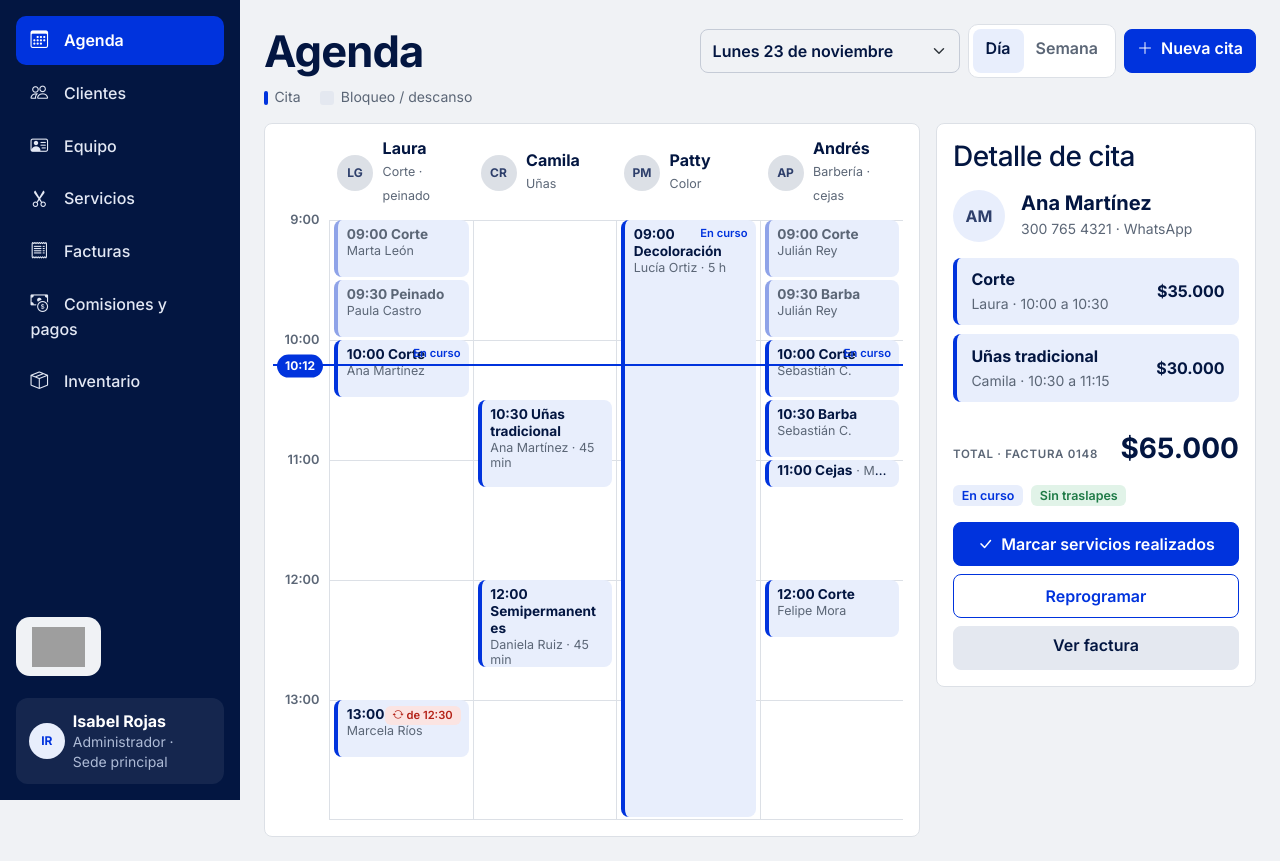
After one commit to svzapatac/Citara, a PHP site: page /agenda.html in a window 1280 px wide. The commit adds this page. Run offline with PHP 8.4, Linux system fonts and the light colour scheme; grey boxes are pictures that could not be loaded.

Commit message:
feat(Ciatra): creamos el menu con js y agenda con su respectivo estilo

```diff
--- a/Front/Style.css
+++ b/Front/Style.css
@@ -131,3 +131,94 @@ hr { border-color: var(--c-linea); opacity: 1; }
 .servicio .nombre { font-weight: 700; flex: 1; }
 .servicio .duracion { color: var(--c-texto2); }
 .servicio .form-control { width: 130px; text-align: right; font-weight: 700; }
+
+/* Panel: menú lateral */
+.menu-envoltura { flex: none; }
+.contenido { flex: 1; min-width: 0; }
+
+.menu-lateral { width: 240px; background: var(--c-marino); padding: 1rem;
+                position: sticky; top: 0; height: 100vh; overflow-y: auto; }
+
+/* Menú: nav-pills de Bootstrap con la paleta de Citara */
+.nav-citara {
+  --bs-nav-link-color: #E3E8F4;
+  --bs-nav-link-hover-color: #fff;
+  --bs-nav-link-padding-y: .7rem;
+  --bs-nav-link-padding-x: .9rem;
+  --bs-nav-link-font-size: 1rem;
+  --bs-nav-link-font-weight: 500;
+  --bs-nav-pills-border-radius: 10px;
+  --bs-nav-pills-link-active-bg: var(--c-accion);
+  --bs-nav-pills-link-active-color: #fff;
+}
+.nav-citara .nav-link:hover { background: rgba(255,255,255,.08); }
+.nav-citara .nav-link.active { font-weight: 600; }
+.nav-citara .nav-link i { font-size: 1.1rem; }
+
+.usuario-caja { background: rgba(255,255,255,.07); border-radius: 12px; padding: .8rem; color: #fff; }
+.usuario-caja small { color: #AEBBD6; }
+.usuario-caja .avatar { background: var(--c-suave); color: var(--c-accion); flex: none; }
+
+.avatar { width: 36px; height: 36px; background: var(--c-linea); color: var(--c-medio);
+          font-weight: 700; font-size: .75rem; flex: none; }
+
+/* Celular */
+.barra-movil { background: var(--c-marino); }
+.offcanvas-citara { --bs-offcanvas-width: 280px; background: var(--c-marino); }
+
+/*  Agenda */
+/* Selector Día / Semana */
+.segmento { background: #fff; border: 1px solid var(--c-linea); border-radius: 10px; padding: 4px; }
+.btn-segmento { --bs-btn-color: var(--c-texto2); --bs-btn-border-color: transparent;
+                --bs-btn-hover-color: var(--c-marino); --bs-btn-hover-border-color: transparent;
+                --bs-btn-active-bg: var(--c-suave); --bs-btn-active-color: var(--c-marino);
+                --bs-btn-active-border-color: transparent; border-radius: 8px !important; }
+
+/* Leyenda */
+.leyenda-cita    { display: inline-block; width: 4px;  height: 14px; background: var(--c-accion); border-radius: 2px; vertical-align: middle; margin-right: .4rem; }
+.leyenda-bloqueo { display: inline-block; width: 14px; height: 14px; background: #E4E8F0; border-radius: 3px; vertical-align: middle; margin-right: .4rem; }
+
+/* Cuadrícula del día: 1 hora = --hora de alto */
+.agenda { --hora: 120px; }
+.agenda-scroll { overflow-x: auto; }
+.agenda-ancho { min-width: 640px; padding: 1rem 1rem 1rem .5rem; }
+.agenda-cab, .agenda-cuerpo { display: grid; grid-template-columns: 56px repeat(4, minmax(0, 1fr)); }
+.agenda-cab { padding-bottom: .9rem; }
+.agenda-emp { display: flex; align-items: center; gap: .6rem; padding: 0 .5rem; }
+.agenda-emp strong { display: block; line-height: 1.1; }
+.agenda-emp small { color: var(--c-texto2); font-size: .78rem; }
+
+.agenda-cuerpo { position: relative; }
+.agenda-horas { position: relative; }
+.agenda-horas span { position: absolute; right: .6rem; top: calc(var(--hora) * var(--n));
+                     transform: translateY(-50%); font-size: .8rem; font-weight: 600; color: var(--c-texto2); }
+
+.agenda-col { position: relative; height: calc(var(--hora) * 5);
+              border-left: 1px solid var(--c-linea); border-bottom: 1px solid var(--c-linea);
+              background-image: repeating-linear-gradient(to bottom, var(--c-linea) 0, var(--c-linea) 1px, transparent 1px, transparent var(--hora)); }
+
+/* Línea de la hora actual */
+.agenda-ahora { position: absolute; left: 0; right: 0; top: calc(var(--hora) * var(--ini));
+                border-top: 2px solid var(--c-accion); z-index: 3; pointer-events: none; }
+.agenda-ahora span { position: absolute; left: 4px; top: 0; transform: translateY(-50%);
+                     background: var(--c-accion); color: #fff; font-size: .75rem; font-weight: 700;
+                     padding: .15rem .5rem; border-radius: 999px; }
+
+/* Citas: --ini = horas desde las 9:00, --dur = duración en horas */
+.cita { position: absolute; left: 4px; right: 4px; z-index: 1;
+        top: calc(var(--hora) * var(--ini)); height: calc(var(--hora) * var(--dur) - 3px);
+        background: var(--c-suave); border-left: 4px solid var(--c-accion); border-radius: 8px;
+        padding: .35rem .55rem; overflow: hidden; line-height: 1.25; font-size: .85rem; }
+.cita strong { color: var(--c-marino); }
+.cita small  { color: var(--c-texto2); font-size: .78rem; }
+.cita.hecha { border-left-color: #8FA3E8; }
+.cita.hecha strong { color: var(--c-texto2); }
+.cita.corta { padding-top: .15rem; white-space: nowrap; text-overflow: ellipsis; }
+.cita-estado { position: absolute; top: .35rem; right: .5rem; font-size: .7rem; font-weight: 600; color: var(--c-accion); }
+
+/* Detalle de cita */
+.linea-servicio { display: flex; justify-content: space-between; align-items: center; gap: 1rem;
+                  background: var(--c-suave); border-left: 4px solid var(--c-accion);
+                  border-radius: 8px; padding: .6rem .9rem; margin-bottom: .6rem; }
+.linea-servicio small { color: var(--c-texto2); }
+.etiqueta { font-size: .72rem; font-weight: 600; letter-spacing: .06em; text-transform: uppercase; color: var(--c-texto2); }
--- /dev/null
+++ b/Front/agenda.html
@@ -0,0 +1,157 @@
+<!DOCTYPE html>
+<html lang="es">
+<head>
+  <meta charset="UTF-8">
+  <meta name="viewport" content="width=device-width, initial-scale=1.0">
+  <title>Agenda · Citara</title>
+  <link href="https://cdn.jsdelivr.net/npm/bootstrap@5.3.3/dist/css/bootstrap.min.css" rel="stylesheet">
+  <link href="https://cdn.jsdelivr.net/npm/bootstrap-icons@1.11.3/font/bootstrap-icons.min.css" rel="stylesheet">
+  <link href="https://fonts.googleapis.com/css2?family=Inter:wght@400;500;600;700&display=swap" rel="stylesheet">
+  <link href="Style.css" rel="stylesheet">
+</head>
+<body>
+
+<div class="d-flex flex-column flex-lg-row">
+
+  <!-- Menú lateral (lo construye menu.js) -->
+  <div id="menu-lateral" class="menu-envoltura" data-activo="agenda" data-rol="administrador"></div>
+
+  <main class="contenido p-3 p-lg-4">
+
+    <!-- Encabezado -->
+    <div class="d-flex flex-wrap align-items-center justify-content-between gap-3 mb-2">
+      <h1 class="mb-0">Agenda</h1>
+      <div class="d-flex flex-wrap align-items-center gap-2">
+        <select class="form-select w-auto fw-semibold" aria-label="Fecha">
+          <option selected>Lunes 23 de noviembre</option>
+          <option>Martes 24 de noviembre</option>
+          <option>Miércoles 25 de noviembre</option>
+          <option>Jueves 26 de noviembre</option>
+          <option>Viernes 27 de noviembre</option>
+          <option>Sábado 28 de noviembre</option>
+        </select>
+        <div class="btn-group segmento" role="group" aria-label="Vista">
+          <a href="agenda.html" class="btn btn-segmento active" aria-current="page">Día</a>
+          <a href="agenda-semana.html" class="btn btn-segmento">Semana</a>
+        </div>
+        <a href="nueva-cita.html" class="btn btn-primary"><i class="bi bi-plus-lg me-1"></i> Nueva cita</a>
+      </div>
+    </div>
+
+    <p class="small text-secondary mb-3">
+      <span class="leyenda-cita"></span>Cita
+      <span class="leyenda-bloqueo ms-3"></span>Bloqueo / descanso
+    </p>
+
+    <div class="row g-3">
+
+      <!-- Cuadrícula del día -->
+      <div class="col-12 col-xl-8">
+        <div class="card agenda">
+          <div class="agenda-scroll">
+            <div class="agenda-ancho">
+
+              <!-- Empleados -->
+              <div class="agenda-cab">
+                <div></div>
+                <div class="agenda-emp"><span class="avatar rounded-circle d-inline-flex align-items-center justify-content-center">LG</span><div><strong>Laura</strong><small>Corte · peinado</small></div></div>
+                <div class="agenda-emp"><span class="avatar rounded-circle d-inline-flex align-items-center justify-content-center">CR</span><div><strong>Camila</strong><small>Uñas</small></div></div>
+                <div class="agenda-emp"><span class="avatar rounded-circle d-inline-flex align-items-center justify-content-center">PM</span><div><strong>Patty</strong><small>Color</small></div></div>
+                <div class="agenda-emp"><span class="avatar rounded-circle d-inline-flex align-items-center justify-content-center">AP</span><div><strong>Andrés</strong><small>Barbería · cejas</small></div></div>
+              </div>
+
+              <div class="agenda-cuerpo">
+
+                <!-- Horas -->
+                <div class="agenda-horas">
+                  <span style="--n:0">9:00</span>
+                  <span style="--n:1">10:00</span>
+                  <span style="--n:2">11:00</span>
+                  <span style="--n:3">12:00</span>
+                  <span style="--n:4">13:00</span>
+                </div>
+
+                <!-- Laura -->
+                <div class="agenda-col">
+                  <div class="cita hecha" style="--ini:0; --dur:.5"><strong>09:00 Corte</strong><small class="d-block">Marta León</small></div>
+                  <div class="cita hecha" style="--ini:.5; --dur:.5"><strong>09:30 Peinado</strong><small class="d-block">Paula Castro</small></div>
+                  <div class="cita" style="--ini:1; --dur:.5"><strong>10:00 Corte</strong><span class="cita-estado">En curso</span><small class="d-block">Ana Martínez</small></div>
+                  <div class="cita" style="--ini:4; --dur:.5"><strong>13:00 Corte</strong><span class="badge bg-danger-subtle text-danger-emphasis cita-estado"><i class="bi bi-arrow-repeat"></i> de 12:30</span><small class="d-block">Marcela Ríos</small></div>
+                </div>
+
+                <!-- Camila -->
+                <div class="agenda-col">
+                  <div class="cita" style="--ini:1.5; --dur:.75"><strong>10:30 Uñas tradicional</strong><small class="d-block">Ana Martínez · 45 min</small></div>
+                  <div class="cita" style="--ini:3; --dur:.75"><strong>12:00 Semipermanentes</strong><small class="d-block">Daniela Ruiz · 45 min</small></div>
+                </div>
+
+                <!-- Patty -->
+                <div class="agenda-col">
+                  <div class="cita" style="--ini:0; --dur:5"><strong>09:00 Decoloración</strong><span class="cita-estado">En curso</span><small class="d-block">Lucía Ortiz · 5 h</small></div>
+                </div>
+
+                <!-- Andrés -->
+                <div class="agenda-col">
+                  <div class="cita hecha" style="--ini:0; --dur:.5"><strong>09:00 Corte</strong><small class="d-block">Julián Rey</small></div>
+                  <div class="cita hecha" style="--ini:.5; --dur:.5"><strong>09:30 Barba</strong><small class="d-block">Julián Rey</small></div>
+                  <div class="cita" style="--ini:1; --dur:.5"><strong>10:00 Corte</strong><span class="cita-estado">En curso</span><small class="d-block">Sebastián C.</small></div>
+                  <div class="cita" style="--ini:1.5; --dur:.5"><strong>10:30 Barba</strong><small class="d-block">Sebastián C.</small></div>
+                  <div class="cita corta" style="--ini:2; --dur:.25"><strong>11:00 Cejas</strong> <small>· Mateo D.</small></div>
+                  <div class="cita" style="--ini:3; --dur:.5"><strong>12:00 Corte</strong><small class="d-block">Felipe Mora</small></div>
+                </div>
+
+                <!-- Hora actual: 10:12 = 1,2 horas desde las 9:00 -->
+                <div class="agenda-ahora" style="--ini:1.2"><span>10:12</span></div>
+
+              </div>
+            </div>
+          </div>
+        </div>
+      </div>
+
+      <!-- Detalle de cita -->
+      <div class="col-12 col-xl-4">
+        <div class="card p-3">
+          <h2 class="h3 mb-3">Detalle de cita</h2>
+
+          <div class="d-flex align-items-center gap-3 mb-3">
+            <span class="avatar rounded-circle d-inline-flex align-items-center justify-content-center" style="width:52px;height:52px;background:var(--c-suave);color:var(--c-medio);font-size:1rem">AM</span>
+            <div>
+              <strong class="fs-5 d-block lh-sm">Ana Martínez</strong>
+              <small class="text-secondary">300 765 4321 · WhatsApp</small>
+            </div>
+          </div>
+
+          <div class="linea-servicio">
+            <div><strong class="d-block">Corte</strong><small>Laura · 10:00 a 10:30</small></div>
+            <strong>$35.000</strong>
+          </div>
+          <div class="linea-servicio">
+            <div><strong class="d-block">Uñas tradicional</strong><small>Camila · 10:30 a 11:15</small></div>
+            <strong>$30.000</strong>
+          </div>
+
+          <div class="d-flex justify-content-between align-items-baseline my-3">
+            <span class="etiqueta">Total · Factura 0148</span>
+            <strong class="fs-3">$65.000</strong>
+          </div>
+
+          <div class="d-flex gap-2 mb-3">
+            <span class="badge bg-primary-subtle text-primary-emphasis">En curso</span>
+            <span class="badge bg-success-subtle text-success-emphasis">Sin traslapes</span>
+          </div>
+
+          <button type="button" class="btn btn-primary w-100 mb-2"><i class="bi bi-check-lg me-2"></i>Marcar servicios realizados</button>
+          <button type="button" class="btn btn-outline-primary w-100 mb-2">Reprogramar</button>
+          <a href="factura-0148.html" class="btn btn-secondary w-100">Ver factura</a>
+        </div>
+      </div>
+
+    </div>
+  </main>
+</div>
+
+<script src="https://cdn.jsdelivr.net/npm/bootstrap@5.3.3/dist/js/bootstrap.bundle.min.js"></script>
+<script src="menu.js"></script>
+</body>
+</html>
```
Also changed, not shown: Front/menu.js (added, +71 -0 lines).
